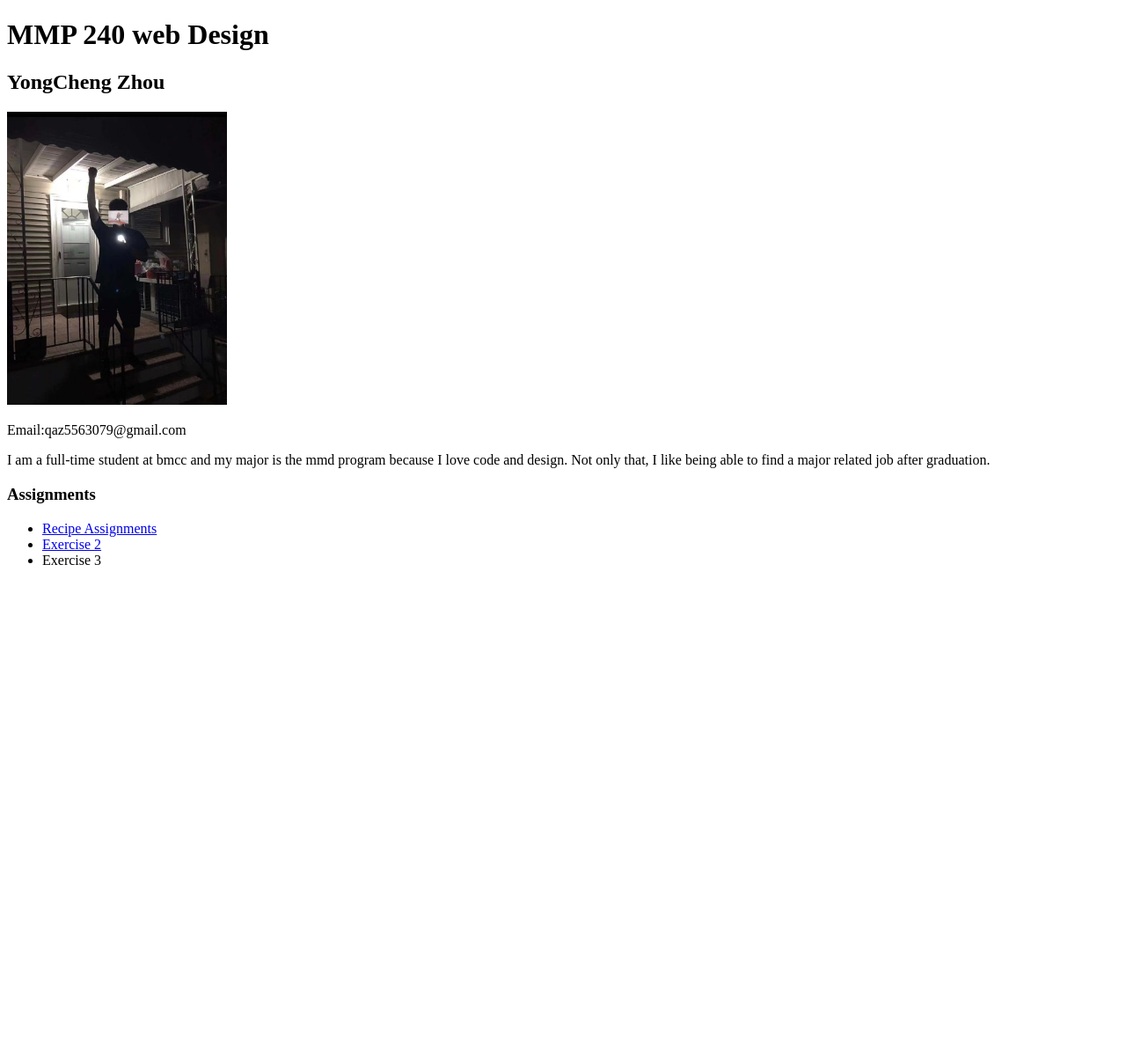
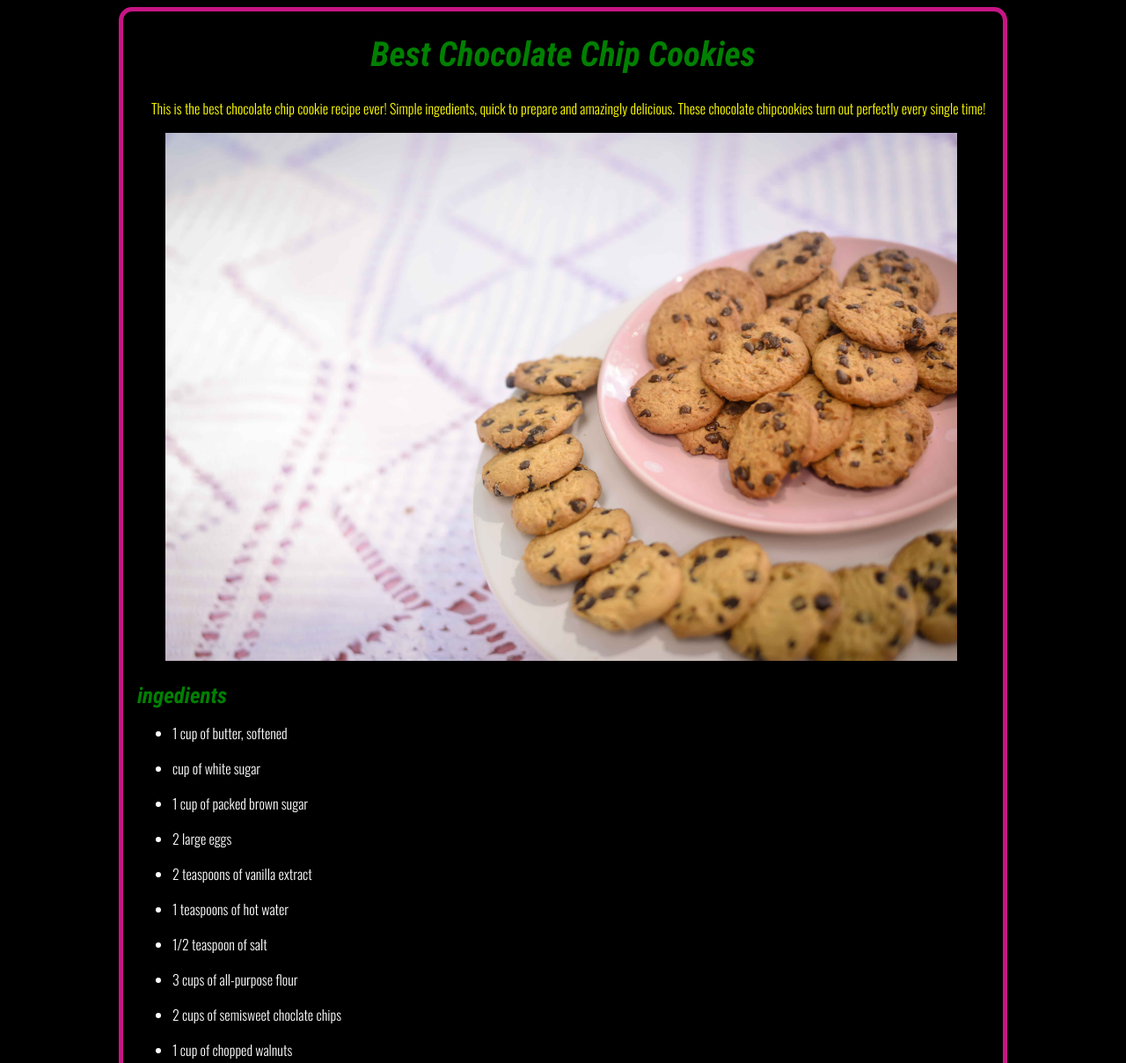
Before and after one commit to yongcheng992/MMP240-fall, a plain HTML site: page index.html in a window 1280 px wide. Shown: the top 1208 px of the page at 88% size. Before the commit the page ends 800 px from the top, so only its background shows below. Drawn offline with nearby package versions, Linux system fonts and the light colour scheme.

Commit message:
Add files via upload

```diff
--- a/index.html
+++ b/index.html
@@ -2,20 +2,35 @@
 <html>
   <head>
     <meta charset="utf-8">
-    <title>MMP 240 Class Website</title>
+    <title>Chocolate Chip Cookies</title>
+    <link rel="stylesheet" href="style.css">
   </head>
   <body>
-  <h1>MMP 240 web Design</h1>
-  <h2>YongCheng Zhou</h2>
-  <img src="WechatIMG83.jpeg" alt="me" width="250">
-  <p>Email:qaz5563079@gmail.com</p>
-  <p>I am a full-time student at bmcc and my major is the mmd program because I love code and design. Not only that, I like being able to find a major related job after graduation.</p>
-  <h3>Assignments</h3>
-
-  <ul>
-    <li><a href="recipe/index.html">Recipe Assignments</a></li>
-    <li><a href="exercise2/exercise2.html">Exercise 2</a></li>
-    <li>Exercise 3</li>
-  </ul>
- </body>
+    <h1>Best Chocolate Chip Cookies</h1>
+    <p>This is the best chocolate chip cookie recipe ever! Simple ingedients, quick to prepare and amazingly delicious. These chocolate chipcookies turn out perfectly every single time!</p>
+   <img src="cookie.jpg" alt="cookie" width="400">
+   <h2>ingedients</h2>
+   <ul>
+      <li>1 cup of butter, softened</li>
+      <li>cup of white sugar </li>
+      <li>1 cup of packed brown sugar</li>
+      <li>2 large eggs</li>
+      <li>2 teaspoons of vanilla extract</li>
+      <li>1 teaspoons of hot water</li>
+      <li>1/2 teaspoon of salt</li>
+      <li>3 cups of all-purpose flour</li>
+      <li>2 cups of semisweet choclate chips</li>
+      <li>1 cup of chopped walnuts</li>
+   </ul>
+   <h2>Directions</h2>
+   <ol>
+     <li>Preheat oven to 350 degrees F ( 175 degrees C ).</li>
+     <li>Cream together the butter, white sugar, and brown sugar until smooth. Beat in the eggs one at a time, then stir in the vanilla.Dissolve baking soda in hot water. Add to batter along with salt. Stir in flour, chocolate chips, and nuts. Drop by largespoonfuls onto ungreased pans.</li>
+     <li>Bake for about 10 minutes in the preheated oven, or until edges are nicely browned.</li>
+   </ol>
+   <h2>Nutrition Facts</h2>
+   <p><strong>Per Serving:</strong><br>
+   297.8 calories; protein 3.6g 7% DV; carbohydrates 38.9g 13% DV; fat 15.6g 24% DV; cholesterol 35.8mg 12% DV; sodium165.8mg 7% DV.</p>
+   <a href="../index.html">Back to class website</a>
+  </body>
 </html>
--- /dev/null
+++ b/style.css
@@ -0,0 +1,41 @@
+@import url('https://fonts.googleapis.com/css2?family=Roboto+Condensed:ital,wght@1,700&display=swap');
+@import url('https://fonts.googleapis.com/css2?family=Oswald:wght@300&display=swap');
+h1{
+  text-align: center;
+}
+h1,h2{
+  font-family: 'Roboto Condensed', sans-serif;
+  font-size: 39px;
+  color:green;
+}
+p{
+  color:yellow;
+  padding-left: 1em;
+}
+h2{font-size:25px;
+}
+p,li{
+  font-family: 'Oswald', sans-serif;
+}
+body{
+  background-color: black;
+  border:solid mediumvioletred 5px;
+  width:1000px;
+  margin-left: auto;
+  margin-right: auto;
+  color:white;
+  border-radius: 15px;
+}
+p,h2,ul,ol{
+  margin-left: 1rem;
+}
+p,h2,ul,ol{
+  margin-bottom: 1rem;
+}
+li{
+  margin-bottom: 1em;
+}
+img{
+  margin-left: 3rem;
+  width:90%;
+}
```
Also changed, not shown: cookie.jpg (added).
